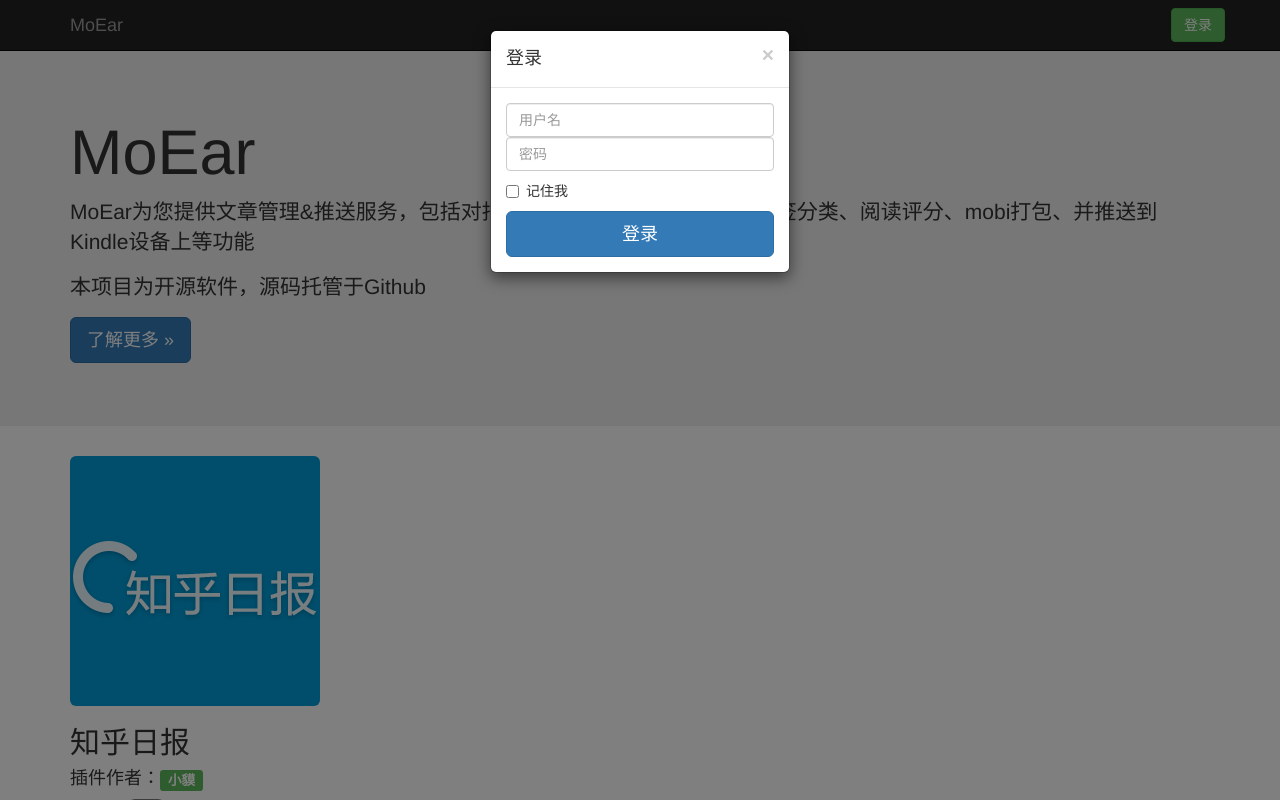
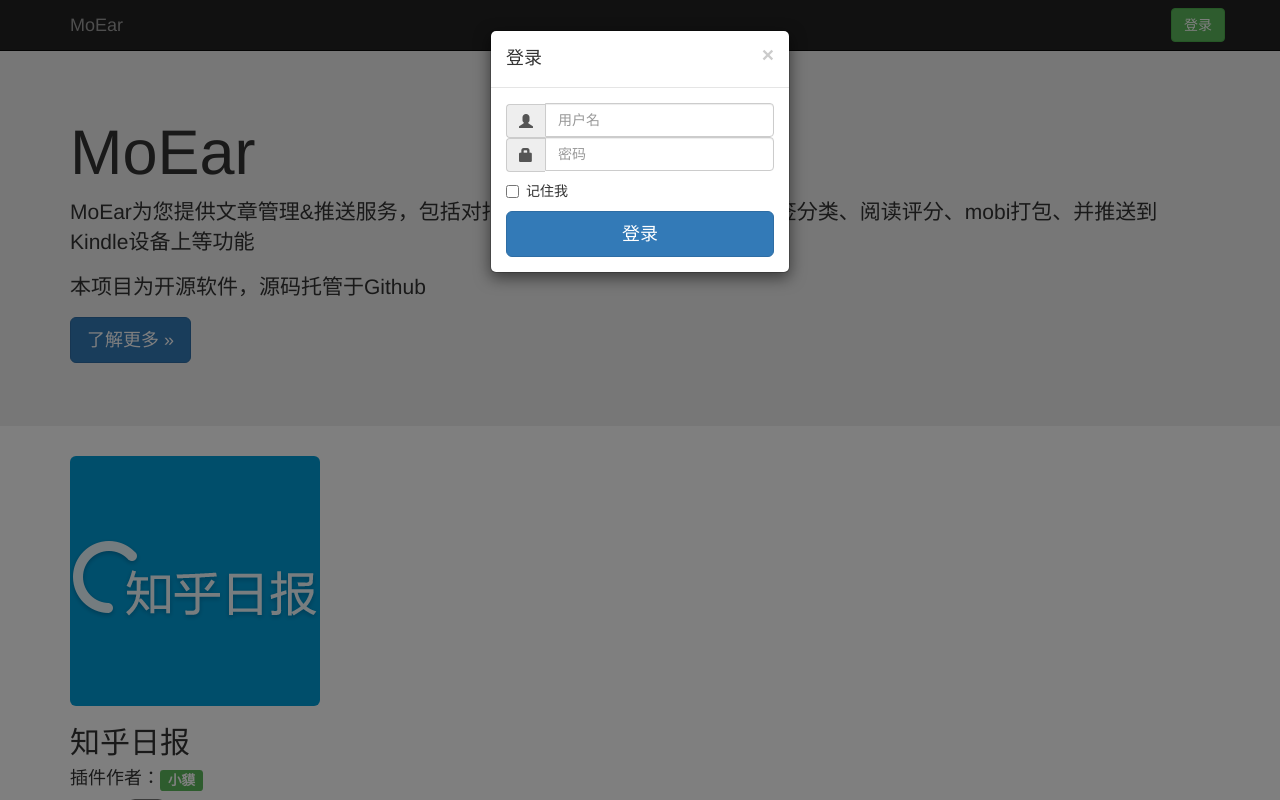
Before and after one commit to littlemo/moear, a Django app: page / in a window 1280 px wide, after a click on "登录". Run offline with Django 3.2, Linux system fonts and the light colour scheme; some libraries are stand-ins or nearby versions.

Commit message:
Optimize: 优化模态框中用户名&密码输入框，增加前置图标组合
Signed-off-by: Moore.Huang <moore.hy@gmail.com>

```diff
--- a/index/templates/index/index.html
+++ b/index/templates/index/index.html
@@ -44,7 +44,8 @@
         <div id="navbar" class="navbar-collapse collapse">
             <div class="navbar-right">
                 <!-- Button trigger modal -->
-                <button type="button" class="btn btn-success navbar-btn btn-md" data-toggle="modal" data-target="#LoginModal">
+                <button type="button" class="btn btn-success navbar-btn btn-md" data-toggle="modal"
+                        data-target="#LoginModal">
                     登录
                 </button>
             </div>
@@ -86,8 +87,14 @@
                 </div>
                 <div class="modal-body">
                     <form class="form-signin" role="form">
-                        <input type="text" class="form-control" placeholder="用户名" required="" autofocus="">
-                        <input type="password" class="form-control" placeholder="密码" required="">
+                        <div class="input-group">
+                            <span class="input-group-addon glyphicon glyphicon-user"></span>
+                            <input type="text" class="form-control" placeholder="用户名" required="" autofocus="">
+                        </div>
+                        <div class="input-group">
+                            <span class="input-group-addon glyphicon glyphicon-lock"></span>
+                            <input type="password" class="form-control" placeholder="密码" required="">
+                        </div>
                         <div class="checkbox">
                             <label>
                                 <input type="checkbox" value="remember-me"> 记住我
```
